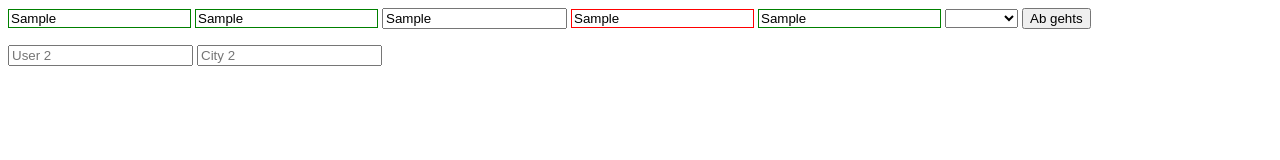
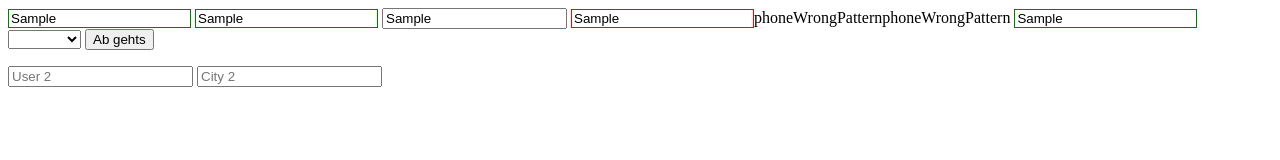
Before and after one commit to webdesignberlin/form-validation, a plain HTML site: page form.html in a window 1280 px wide. Both pictures are taken after typing "Sample", "Sample", "Sample", "Sample", "Sample" into the empty fields and a click on the button "Ab gehts". Drawn offline with Linux system fonts and the light colour scheme.

Commit message:
display error messages with translation function

```diff
--- a/form.html
+++ b/form.html
@@ -25,5 +25,5 @@
       <input type="text" id="city-2" placeholder="City 2">
     </form>
   </body>
-  <script src="index.js" type="module"></script>
+  <script async src="index.js" type="module"></script>
 </html>
--- a/index.js
+++ b/index.js
@@ -1,9 +1,24 @@
 import { Form } from './form.js';
+
+function translate(value) {
+  const catalog = {
+    nameValueNotMatched: 'Name so nicht okay',
+  };
+
+  function getTranslation(key) {
+    return catalog[key] || key;
+  }
+
+  return getTranslation(value);
+}
 
 const form1 = document.getElementById('form-1');
 const formHandling = new Form(form1);
 
-document.addEventListener('form-validation', function (e) { console.log(e.detail) });
+document.addEventListener('form-validation', function (e) {
+  displayErrorMessage(e.detail.currentField, e.detail.message)
+  console.log(e.detail);
+});
 
 /* for(const field of formHandling.getFieldsToValidate()) {
   formHandling.validate(field);
@@ -43,6 +58,18 @@ function handleInputKeyDown(event) {
   }
 }
 
+function displayErrorMessage(target, message = null) {
+  const errorElement = `<span class="error-message">${translate(message)}</span>`;
+  const element = target;
+
+  if (element.querySelectorAll('.error-message').length === 0) {
+    element.insertAdjacentHTML('afterend', errorElement);
+  } else {
+    element.querySelector('.error-message').innerText = message;
+  }
+}
+
+
 /**
  * Handle Form Input Events
  * @param event - Event
```
